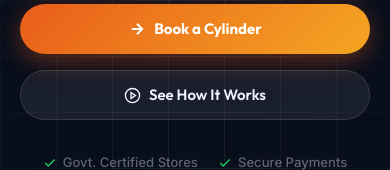
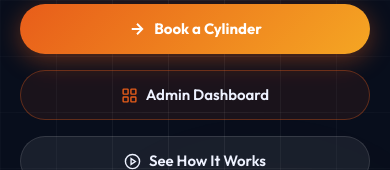
Before and after one commit to dewshan001/SEF_Hackathon, a React (Vite) app in the folder client/: page / in a window 390 px wide. Shown: the part 448-618 px from the top of the page. Built offline with nearby package versions, Linux system fonts and the light colour scheme; no server answers.

Commit message:
implement responsive hero section with interactive 3D visualizations and navbar component

```diff
--- a/client/src/components/Hero.css
+++ b/client/src/components/Hero.css
@@ -111,6 +111,23 @@
   flex-wrap: wrap;
   margin-bottom: var(--space-8);
   animation: fade-up .75s .25s var(--ease-spring) both;
+}
+
+.hero-dashboard-btn {
+  background: rgba(232, 93, 26, 0.08);
+  border-color: rgba(232, 93, 26, 0.35);
+  color: var(--text-primary);
+}
+
+.hero-dashboard-btn:hover {
+  background: rgba(232, 93, 26, 0.16);
+  border-color: var(--brand-primary);
+  box-shadow: 0 6px 20px rgba(232, 93, 26, 0.2);
+  transform: translateY(-2px);
+}
+
+.hero-dashboard-btn svg {
+  color: var(--brand-primary);
 }
 
 /* ── Trust badges ── */
--- a/client/src/components/Hero.jsx
+++ b/client/src/components/Hero.jsx
@@ -1,4 +1,6 @@
 import { useEffect, useRef, useState } from 'react';
+import { Link } from 'react-router-dom';
+import { useAuth } from '../context/AuthContext';
 import './Hero.css';
 
 const STATS = [
@@ -9,9 +11,16 @@ const STATS = [
 ];
 
 export default function Hero() {
+  const { isAuthenticated, role } = useAuth();
   const [mouse, setMouse]   = useState({ x: 0, y: 0 });
   const [scrollY, setScrollY] = useState(0);
   const heroRef = useRef(null);
+
+  const dashboardUrl = isAuthenticated
+    ? (role === 'CUSTOMER' ? '/customer' : role === 'SHOP_OWNER' ? '/shop-owner' : '/admin')
+    : '/admin';
+
+  const dashboardLabel = role === 'ADMIN' || !isAuthenticated ? 'Admin Dashboard' : 'Dashboard';
 
   useEffect(() => {
     const onMouse = (e) => {
@@ -77,6 +86,15 @@ export default function Hero() {
               </svg>
               Book a Cylinder
             </a>
+            <Link to={dashboardUrl} className="btn-secondary hero-dashboard-btn" id="hero-dashboard-btn">
+              <svg width="17" height="17" viewBox="0 0 24 24" fill="none" stroke="currentColor" strokeWidth="2" strokeLinecap="round" strokeLinejoin="round" aria-hidden="true">
+                <rect x="3" y="3" width="7" height="7" rx="1" />
+                <rect x="14" y="3" width="7" height="7" rx="1" />
+                <rect x="14" y="14" width="7" height="7" rx="1" />
+                <rect x="3" y="14" width="7" height="7" rx="1" />
+              </svg>
+              {dashboardLabel}
+            </Link>
             <a href="#how-it-works" className="btn-secondary" id="hero-learn-btn">
               <svg width="17" height="17" viewBox="0 0 24 24" fill="none" stroke="currentColor" strokeWidth="2" aria-hidden="true">
                 <circle cx="12" cy="12" r="10"/><polygon points="10 8 16 12 10 16 10 8"/>
--- a/client/src/components/Navbar.jsx
+++ b/client/src/components/Navbar.jsx
@@ -6,6 +6,7 @@ import './Navbar.css';
 const ROLE_DASHBOARD = {
   CUSTOMER: '/customer',
   SHOP_OWNER: '/shop-owner',
+  ADMIN: '/admin',
 };
 
 export default function Navbar({ theme, onToggleTheme }) {
```
